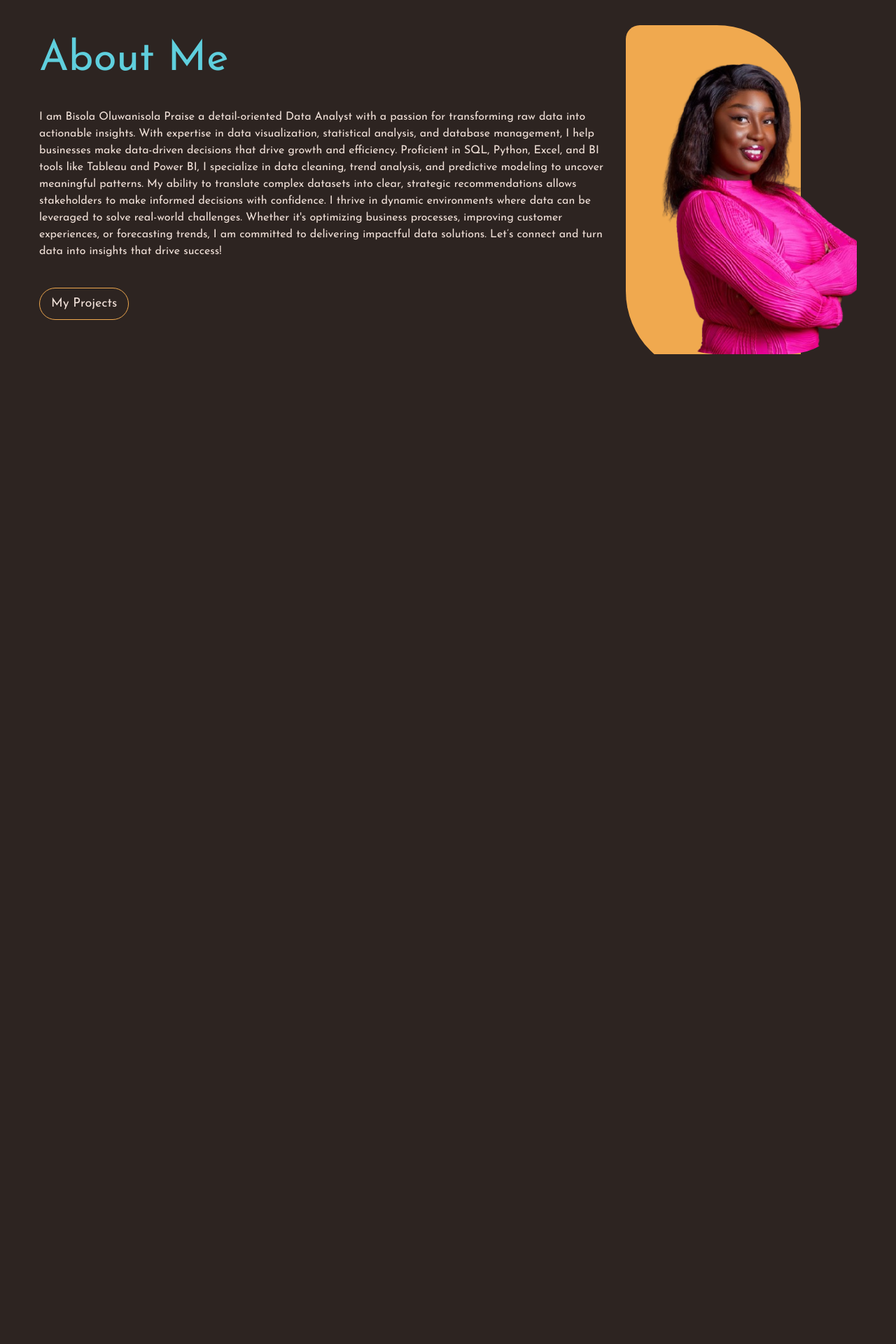
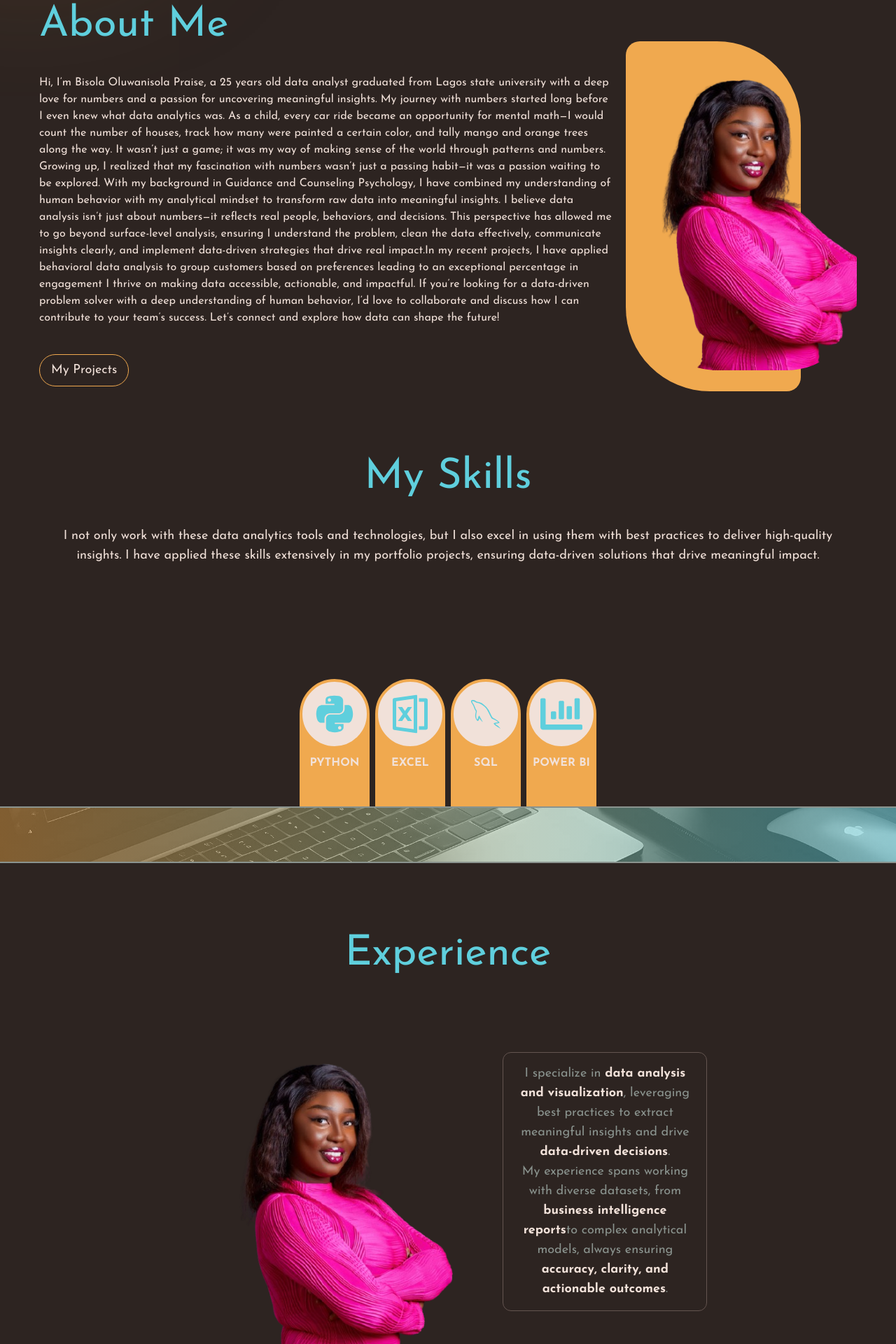
Before and after one commit to Harbiodun-coder/Bisola-Portfolio, a React (Vite) app: page / in a window 1280 px wide. Shown: the part 880-2800 px from the top of the page at 70% size. Before the commit the page ends 1386 px from the top, so only its background shows below. Built offline with nearby package versions, Linux system fonts and the light colour scheme.

Commit message:
updated the about me

```diff
--- a/src/App.jsx
+++ b/src/App.jsx
@@ -18,12 +18,12 @@ function App() {
       <HeroGradient />
       <SubHeroMain />
       <AboutMeMain />
-      {/* <SkillsMain />
+      <SkillsMain />
       <SubSkills />
       <ExperienceMain />
       <ProjectsMain />
       <ContactMeMain />
-      <FooterMain /> */}
+      <FooterMain />
     </main>
   );
 }
--- a/src/components/aboutMeSection/AboutMeText.jsx
+++ b/src/components/aboutMeSection/AboutMeText.jsx
@@ -5,13 +5,12 @@ const AboutMeText = () => {
     <div className="flex flex-col md:items-start sm:items-center md:text-left sm:text-center">
       <h2 className="text-6xl text-cyan mb-10">About Me</h2>
       <p>
-      I am Bisola Oluwanisola Praise a detail-oriented Data Analyst with a passion for transforming raw data into actionable insights. With expertise in data visualization, statistical analysis, and database management, I help businesses make data-driven decisions that drive growth and efficiency.
+      Hi, I’m Bisola Oluwanisola Praise, a 25 years old data analyst graduated from Lagos state university with a deep love for numbers and a passion for uncovering meaningful insights.
+My journey with numbers started long before I even knew what data analytics was. As a child, every car ride became an opportunity for mental math—I would count the number of houses, track how many were painted a certain color, and tally mango and orange trees along the way. It wasn’t just a game; it was my way of making sense of the world through patterns and numbers. Growing up, I realized that my fascination with numbers wasn’t just a passing habit—it was a passion waiting to be explored.
+With my  background in Guidance and Counseling Psychology, I have combined my understanding of human behavior with my analytical mindset to transform raw data into meaningful insights. I believe data analysis isn’t just about numbers—it reflects real people, behaviors, and decisions. This perspective has allowed me to go beyond surface-level analysis, ensuring I understand the problem, clean the data effectively, communicate insights clearly, and implement data-driven strategies that drive real impact.In my recent projects, I have applied behavioral data analysis to group customers based on preferences leading to an exceptional percentage in engagement
+I thrive on making data accessible, actionable, and impactful. If you’re looking for a data-driven problem solver with a deep understanding of human behavior, I’d love to collaborate and discuss how I can contribute to your team’s success. Let’s connect and explore how data can shape the future!
 
-      Proficient in SQL, Python, Excel, and BI tools like Tableau and Power BI, I specialize in data cleaning, trend analysis, and predictive modeling to uncover meaningful patterns. My ability to translate complex datasets into clear, strategic recommendations allows stakeholders to make informed decisions with confidence.
 
-      I thrive in dynamic environments where data can be leveraged to solve real-world challenges. Whether it's optimizing business processes, improving customer experiences, or forecasting trends, I am committed to delivering impactful data solutions.
-
-Let’s connect and turn data into insights that drive success!
       </p>
       <button className="border border-orange rounded-full py-2 px-4 text-lg flex gap-2 items-center mt-10 hover:bg-orange transition-all duration-500 cursor-pointer md:self-start sm:self-center">
         <Link
--- a/src/components/experienceSection/ExperienceTop.jsx
+++ b/src/components/experienceSection/ExperienceTop.jsx
@@ -1,11 +1,10 @@
-import ExperienceTopLeft from "./ExperienceTopLeft";
+
 import ExperienceTopMiddle from "./ExperienceTopMiddle";
 import ExperienceTopRight from "./ExperienceTopRight";
 
 const ExperienceTop = () => {
   return (
-    <div className="flex lg:flex-row sm:flex-col items-center justify-center">
-      <ExperienceTopLeft />
+    <div className="flex lg:flex-row sm:flex-col items-center justify-center gap-10">
       <ExperienceTopMiddle />
       <ExperienceTopRight />
     </div>
--- a/src/components/experienceSection/ExperienceTopLeft.jsx
+++ /dev/null
@@ -1,23 +0,0 @@
-import ExperienceInfo from "./ExperienceInfo";
-
-const ExperienceTopLeft = () => {
-  return (
-    <div className="flex flex-col gap-6 w-[300px]">
-      <p className="text-orange font-bold uppercase text-3xl font-special text-center">
-        Since 2022
-      </p>
-      <div className="flex justify-center items-center gap-4">
-        <ExperienceInfo number="3" text="Years" />
-        <p className="font-bold text-6xl text-lightBrown">-</p>
-        <ExperienceInfo number="23" text="Websites" />
-      </div>
-      <p className="text-center">
-        With 3 years of experience building dynamic and user-friendly web
-        applications.
-      </p>
-      <ExperienceInfo number="$100k" text="Max Budget" />
-    </div>
-  );
-};
-
-export default ExperienceTopLeft;
--- a/src/components/experienceSection/ExperienceTopMiddle.jsx
+++ b/src/components/experienceSection/ExperienceTopMiddle.jsx
@@ -1,7 +1,7 @@
 const ExperienceTopMiddle = () => {
   return (
     <div className="lg:w-[35%] md:w-[50%] sm:w-[80%]">
-      <img src="../../public/images/experience-image.png" alt="my experience" />
+      <img src="/images/bisola.png" alt="my experience" />
     </div>
   );
 };
--- a/src/components/experienceSection/ExperienceTopRight.jsx
+++ b/src/components/experienceSection/ExperienceTopRight.jsx
@@ -1,18 +1,17 @@
 const ExperienceTopRight = () => {
   return (
     <div className="xl:w-[25%] lg:w-[30%] border border-lightBrown p-4 rounded-xl">
-      <p className="text-lg text-center text-lightGrey">
-        I specialize in{" "}
-        <span className="font-bold text-white">
-          React and modern JavaScript
-        </span>
-        , leveraging best practices to create scalable and maintainable
-        solutions. <br />
-        My experience spans working on diverse projects, from small business
-        websites to{" "}
-        <span className="font-bold text-white">complex front-end systems</span>,
-        always aiming for clean code and exceptional user experiences.
-      </p>
+     <p className="text-lg text-center text-lightGrey">
+  I specialize in{" "}
+  <span className="font-bold text-white">data analysis and visualization</span>,
+  leveraging best practices to extract meaningful insights and drive{" "}
+  <span className="font-bold text-white">data-driven decisions</span>. <br />
+  My experience spans working with diverse datasets, from{" "}
+  <span className="font-bold text-white">business intelligence reports</span>
+  to complex analytical models, always ensuring{" "}
+  <span className="font-bold text-white">accuracy, clarity, and actionable outcomes</span>.
+</p>
+
     </div>
   );
 };
--- a/src/components/skillsSection/AllSkills.jsx
+++ b/src/components/skillsSection/AllSkills.jsx
@@ -1,47 +1,28 @@
 import SingleSkill from "./SingleSkill";
-import { FaHtml5 } from "react-icons/fa";
-import { FaCss3Alt } from "react-icons/fa";
-import { IoLogoJavascript } from "react-icons/io";
-import { SiTypescript } from "react-icons/si";
-import { FaReact } from "react-icons/fa";
-import { SiRedux } from "react-icons/si";
-import { SiNextdotjs } from "react-icons/si";
-import { RiTailwindCssFill } from "react-icons/ri";
+import { FaPython } from "react-icons/fa";
+import { RiFileExcel2Line } from "react-icons/ri";
+import { DiMysql } from "react-icons/di";
+import { FaChartBar } from "react-icons/fa";
+
 import { motion } from "framer-motion";
 import { fadeIn } from "../../framerMotion/variants";
 
 const skills = [
   {
-    skill: "HTML",
-    icon: FaHtml5,
+    skill: "PYTHON",
+    icon: FaPython,
   },
   {
-    skill: "CSS",
-    icon: FaCss3Alt,
+    skill: "EXCEL",
+    icon: RiFileExcel2Line,
   },
   {
-    skill: "JavaScript",
-    icon: IoLogoJavascript,
+    skill: "SQL",
+    icon: DiMysql,
   },
   {
-    skill: "TypeScript",
-    icon: SiTypescript,
-  },
-  {
-    skill: "ReactJS",
-    icon: FaReact,
-  },
-  {
-    skill: "Redux",
-    icon: SiRedux,
-  },
-  {
-    skill: "NextJS",
-    icon: SiNextdotjs,
-  },
-  {
-    skill: "TailwindCSS",
-    icon: RiTailwindCssFill,
+    skill: "POWER BI",
+    icon: FaChartBar,
   },
 ];
 
--- a/src/components/skillsSection/AllSkillsSM.jsx
+++ b/src/components/skillsSection/AllSkillsSM.jsx
@@ -1,46 +1,26 @@
-import { FaHtml5 } from "react-icons/fa";
-import { FaCss3Alt } from "react-icons/fa";
-import { IoLogoJavascript } from "react-icons/io";
-import { SiTypescript } from "react-icons/si";
-import { FaReact } from "react-icons/fa";
-import { SiRedux } from "react-icons/si";
-import { SiNextdotjs } from "react-icons/si";
-import { RiTailwindCssFill } from "react-icons/ri";
+import { FaPython } from "react-icons/fa";
+import { RiFileExcel2Line } from "react-icons/ri";
+import { DiMysql } from "react-icons/di";
+import { FaChartBar } from "react-icons/fa";
 import { motion } from "framer-motion";
 import { fadeIn } from "../../framerMotion/variants";
 
 const skills = [
   {
-    skill: "HTML",
-    icon: FaHtml5,
+    skill: "PYTHON",
+    icon: FaPython,
   },
   {
-    skill: "CSS",
-    icon: FaCss3Alt,
+    skill: "EXCEL",
+    icon: RiFileExcel2Line,
   },
   {
-    skill: "JavaScript",
-    icon: IoLogoJavascript,
+    skill: "SQL",
+    icon: DiMysql,
   },
   {
-    skill: "TypeScript",
-    icon: SiTypescript,
-  },
-  {
-    skill: "ReactJS",
-    icon: FaReact,
-  },
-  {
-    skill: "Redux",
-    icon: SiRedux,
-  },
-  {
-    skill: "NextJS",
-    icon: SiNextdotjs,
-  },
-  {
-    skill: "TailwindCSS",
-    icon: RiTailwindCssFill,
+    skill: "POWER BI",
+    icon: FaChartBar,
   },
 ];
 
```
